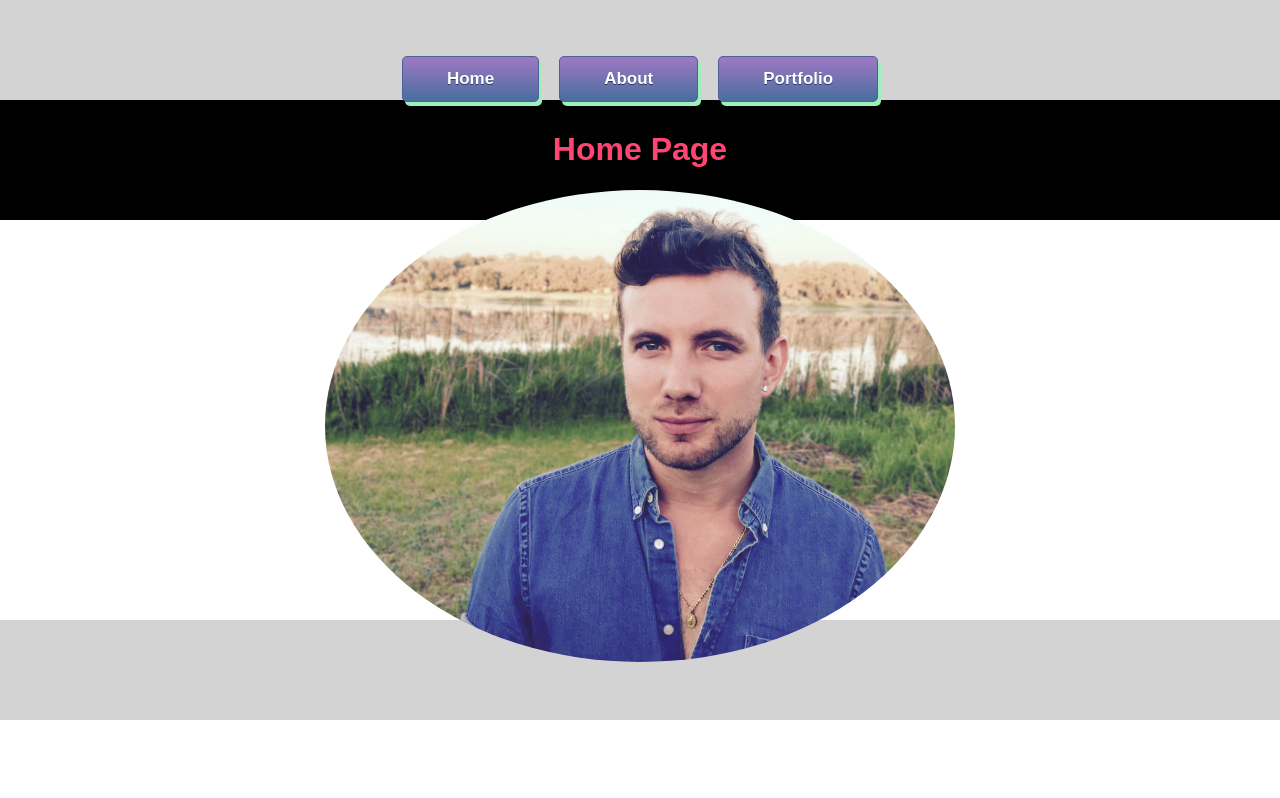
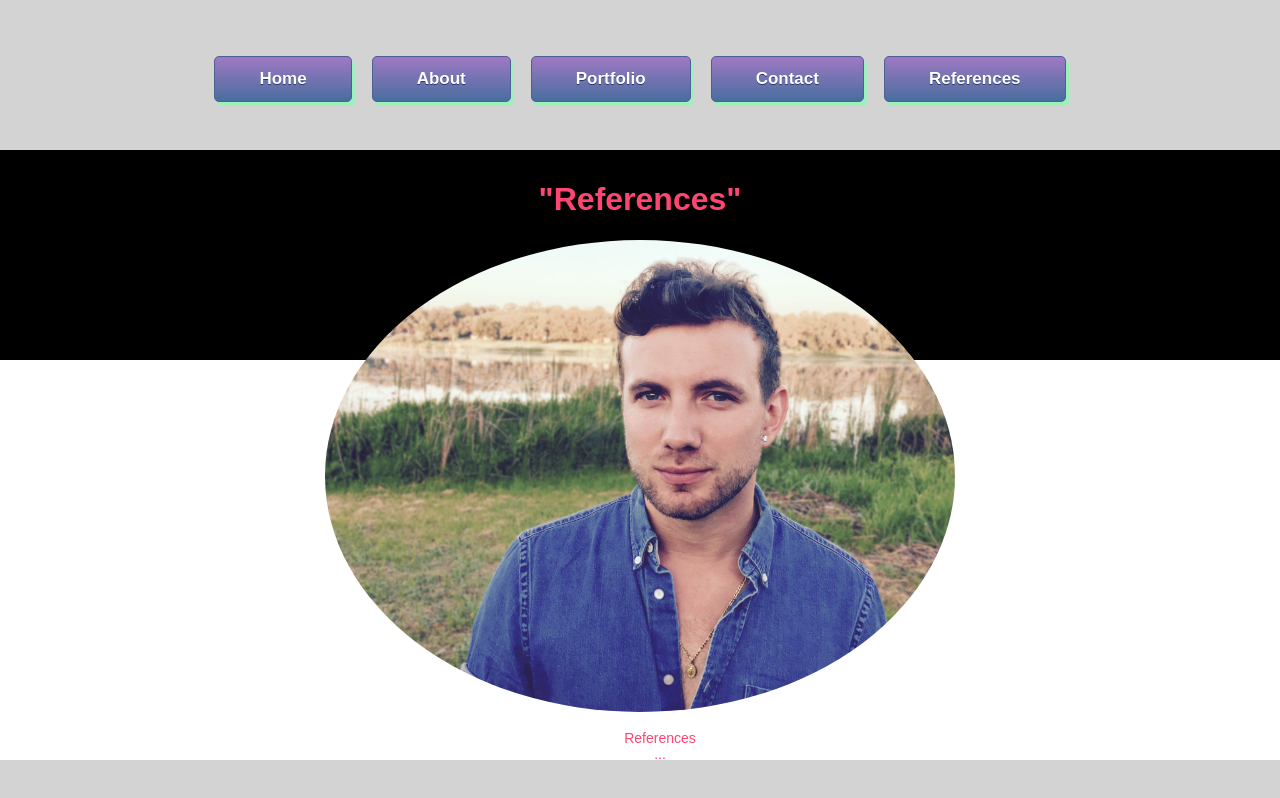
Before and after one commit to CodeHearted12/portfolioApp, a React (Create React App) app: page /references in a window 1280 px wide. Shown: the top 798 px of the page. Built offline with nearby package versions, Linux system fonts and the light colour scheme.

Commit message:
refactor part 1

```diff
--- a/src/components/App.js
+++ b/src/components/App.js
@@ -4,6 +4,8 @@ import BaseLayout from './BaseLayout';
 import Home from './Home';
 import About from './About';
 import Portfolio from './Portfolio';
+import Contact from './Contact';
+import References from './References';
 
 // import logo from '../logo.svg';
 import '../styles/App.css';
@@ -15,6 +17,8 @@ class App extends Component {
         <BaseLayout>
           <Switch>
             <Route path="/about" component={About} />
+            <Route path="/contact" component={Contact} />
+            <Route path="/references" component={References} />
             <Route path="/portfolio" component={Portfolio} />
             <Route path="/" component={Home} />
           </Switch>
--- a/src/components/BaseLayout.js
+++ b/src/components/BaseLayout.js
@@ -10,7 +10,7 @@ export default class BaseLayout extends Component {
 
     let header = {
       backgroundColor: "lightgray",
-      height: 100
+      height: "150px"
     }
 
     let ul = {
@@ -58,9 +58,15 @@ export default class BaseLayout extends Component {
             <li style={li}>
                 <NavLink className="myButton" to="/portfolio" style={link}>Portfolio</NavLink>
             </li>
+            <li style={li}>
+                <NavLink className="myButton" to="/contact" style={link}>Contact</NavLink>
+            </li>
+            <li style={li}>
+                <NavLink className="myButton" to="/references" style={link}>References</NavLink>
+            </li>
           </ul>
         </div>
-        <div style={{backgroundColor: "black", padding: "10px", height: "100px"}}>
+        <div style={{backgroundColor: "black", padding: "10px", paddingBottom: "100px", height: "100px"}}>
           {this.props.children}
         </div>
         <footer style={footer}>
--- /dev/null
+++ b/src/components/Contact.js
@@ -0,0 +1,25 @@
+import React, {Component} from 'react';
+
+export default class Contact extends Component {
+  render(){
+    let ul = {
+    color: "#FF4571",
+    fontSize: 14,
+    textAlign: "center",
+    listStyle: "none"
+  };
+
+  return(
+    <div>
+      <h1 style={{textAlign: "center", color: "#FF4571"}}>"Contact Info"</h1>
+      <div style={{textAlign:"center"}}>
+        <img src={require('../images/LakeProfilePicSmall.jpg')} alt="" style={{width: "50%", borderRadius: "90%"}}/>
+      <ul style={ul}>
+        <li>Contact Information</li>
+        <li>email@email.com</li>
+      </ul>
+      </div>
+    </div>
+  );
+}
+}
--- /dev/null
+++ b/src/components/References.js
@@ -0,0 +1,25 @@
+import React, {Component} from 'react';
+
+export default class References extends Component {
+  render(){
+    let ul = {
+    color: "#FF4571",
+    fontSize: 14,
+    textAlign: "center",
+    listStyle: "none"
+  };
+
+  return(
+    <div>
+      <h1 style={{textAlign: "center", color: "#FF4571"}}>"References"</h1>
+      <div style={{textAlign:"center"}}>
+        <img src={require('../images/LakeProfilePicSmall.jpg')} alt="" style={{width: "50%", borderRadius: "90%"}}/>
+      <ul style={ul}>
+        <li>References</li>
+        <li>...</li>
+      </ul>
+      </div>
+    </div>
+  );
+}
+}
```
